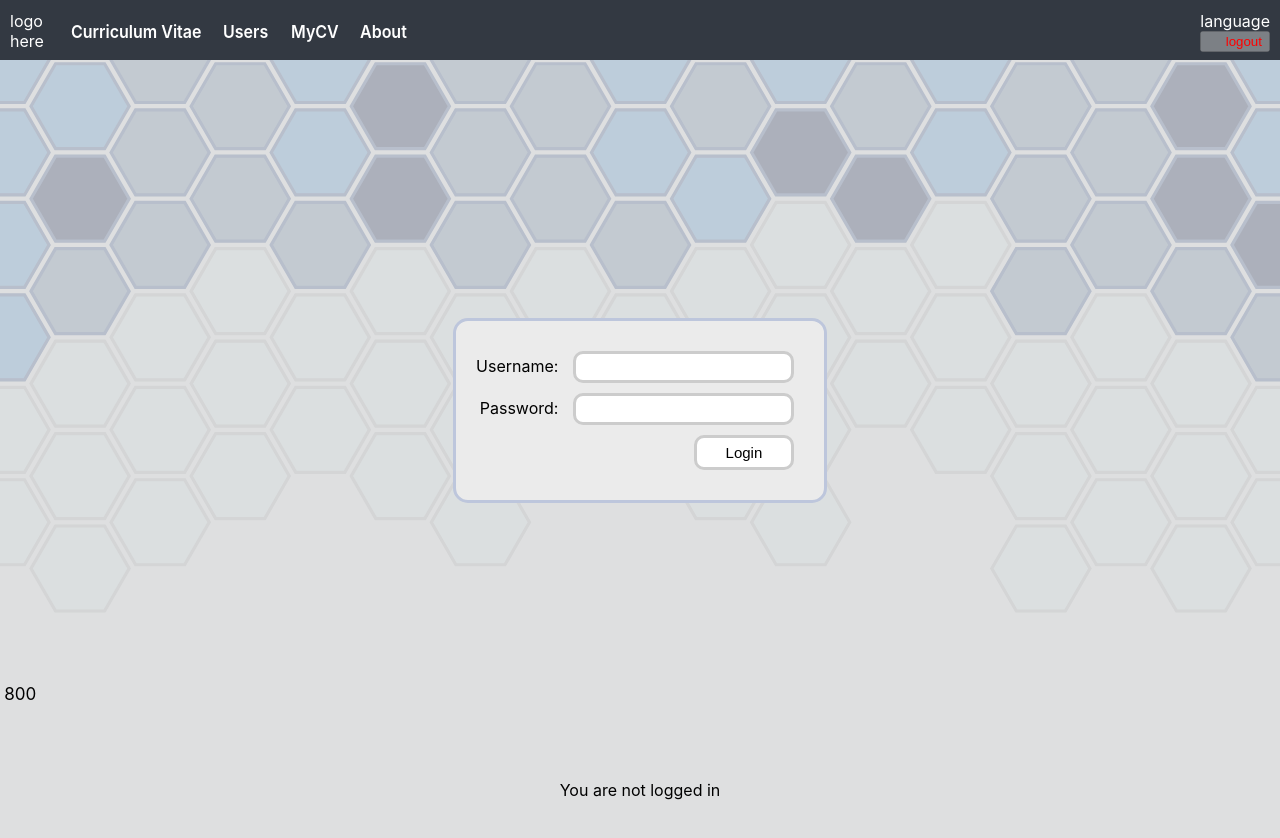
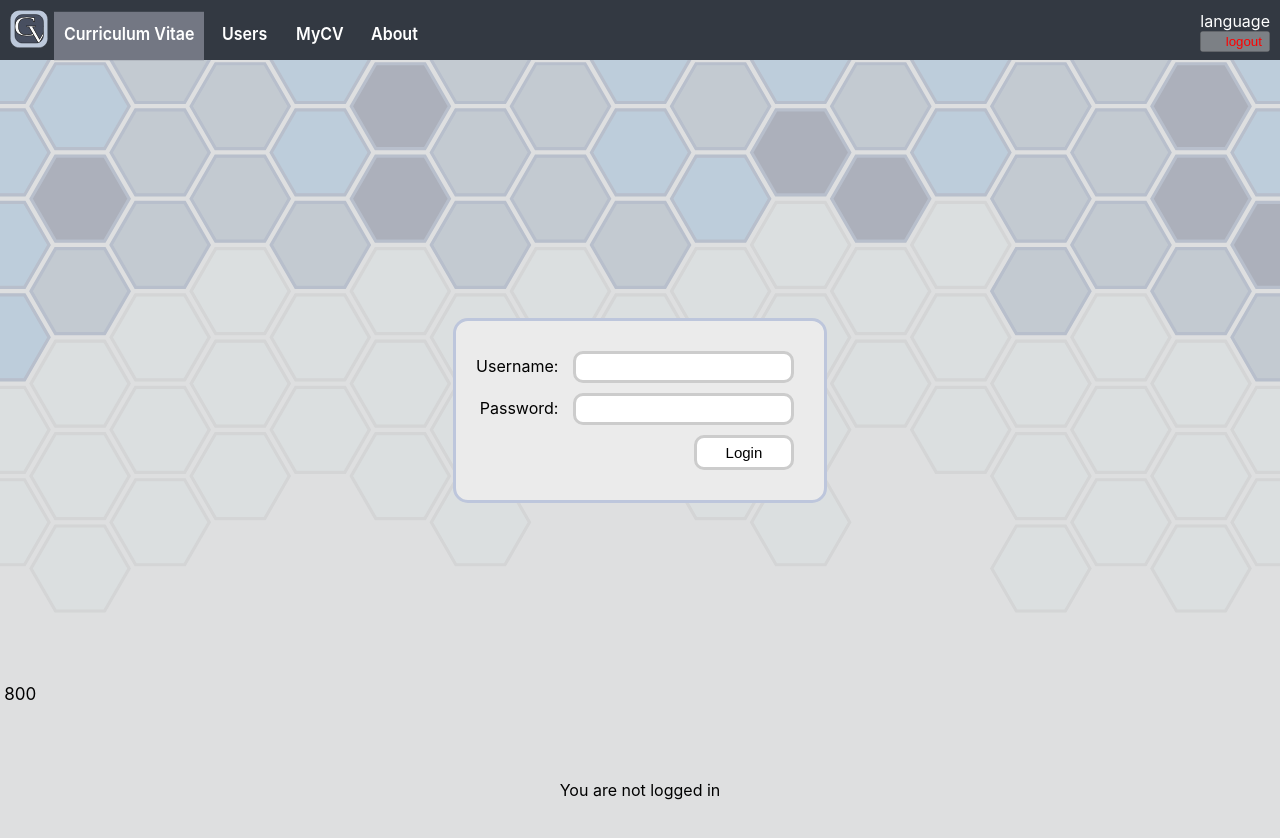
Before and after one commit to rampemus/cvapp, a React (Create React App) app in the folder frontend/: page / in a window 1280 px wide. Shown: the top 838 px of the page. Built offline with nearby package versions, Linux system fonts and the light colour scheme.

Commit message:
Ugly version of logo added

```diff
--- a/frontend/src/components/Menu.css
+++ b/frontend/src/components/Menu.css
@@ -9,7 +9,7 @@
   color: rgb(255, 255, 255);
   display: grid;
   grid-template-columns: [logo] 50px [menu-items] auto 50px [settings];
-  align-items: center;
+  align-items: flex-end;
 }
 
 a:link {
@@ -38,14 +38,16 @@ a:link:hover {
 
 .menu-items {
   grid-area: menu-items;
-  margin: 10px;
+  margin-left: 0px;
+  margin-right: 10px;
   display: flex;
   flex-direction: row;
 }
 
 .menu-item {
   padding: 10px;
-  margin: 1px;
+  margin: 4px;
+  height: 24px;
   font-weight: 600;
 }
 
@@ -61,3 +63,7 @@ a:link:hover {
 .setting-item {
   text-align: end;
 }
+
+.selected {
+  background-color: rgb(115, 119, 131);
+}
--- a/frontend/src/components/Menu.tsx
+++ b/frontend/src/components/Menu.tsx
@@ -1,6 +1,6 @@
 import React from 'react'
 import './Menu.css'
-import { Link } from 'react-router-dom'
+import { Link, useRouteMatch, useLocation } from 'react-router-dom'
 import { UserState, logoutUser } from '../reducers/userReducer'
 import { AppState } from '..'
 import { connect } from 'react-redux'
@@ -22,6 +22,9 @@ const mapDispatchToProps:DispatchProps = {
 type Props = OwnProps & StateProps & DispatchProps
 
 const Menu: React.FC<Props> = (props) => {
+
+    const location = useLocation()
+
     const showLogout = props.user && props.user.token.length > 2
     const renderLogout = () => {
         if (showLogout) {
@@ -33,26 +36,27 @@ const Menu: React.FC<Props> = (props) => {
     return(
         <div className='Menu'>
             <div className='cv-app-logo'>
-                logo here
+                <img src='./logo.svg' width='38px' height='38px'/>
             </div>
             <div className='menu-items'>
-                <Link to='/'>
-                    <div className='menu-item'>Curriculum Vitae</div>
+                <Link to='/' >
+                    <div className={location.pathname === '/' ? 'menu-item selected' : 'menu-item'}>Curriculum Vitae</div>
                 </Link>
                 <Link to='/users'>
-                    <div className='menu-item'>Users</div>
+                    <div className={location.pathname === '/users' ? 'menu-item selected' : 'menu-item'}>Users</div>
                 </Link>
                 <Link to='/mycv'>
-                    <div className='menu-item'>MyCV</div>
+                    <div className={location.pathname === '/mycv' ? 'menu-item selected' : 'menu-item'}>MyCV</div>
                 </Link>
                 <Link to='/about'>
-                    <div className='menu-item'>About</div>
+                    <div className={location.pathname === '/about' ? 'menu-item selected' : 'menu-item'}>About</div>
                 </Link>
             </div>
             <div className='settings'>
                 <div className='setting-item'>language</div>
                 {renderLogout()}
             </div>
+
         </div>
     )
 }
--- a/frontend/src/components/MyCV.tsx
+++ b/frontend/src/components/MyCV.tsx
@@ -1,11 +1,29 @@
 import React from 'react'
+import Toolbar from './Toolbar'
 
 const MyCV: React.FC = (props) => {
 
 
     return(
         <div>
+            <Toolbar>
+                <div>
+                    <button className='toolbar-button'>Clear CV</button>
+                    <button className='toolbar-button'>Duplicate Default CV</button>
+                    <button className='toolbar-button'>Set As Default CV</button>
+                    <button className='toolbar-button'>Preview</button>
+                </div>
+            </Toolbar>
             <h1>Create and edit CV's</h1>
+            <h3>Name of the cv</h3>
+            <h3>Info</h3>
+            <h3>Contact</h3>
+            <h3>Profile</h3>
+            <h3>References</h3>
+            <h3>Education</h3>
+            <h3>Communication</h3>
+            <h3>Other Skills</h3>
+            <h3>Attachments</h3>
         </div>
     )
 }
```
Also changed, not shown: frontend/src/components/Home.tsx (+9 -2 lines), frontend/public/logo.svg (added), frontend/src/logo.svg (deleted).
